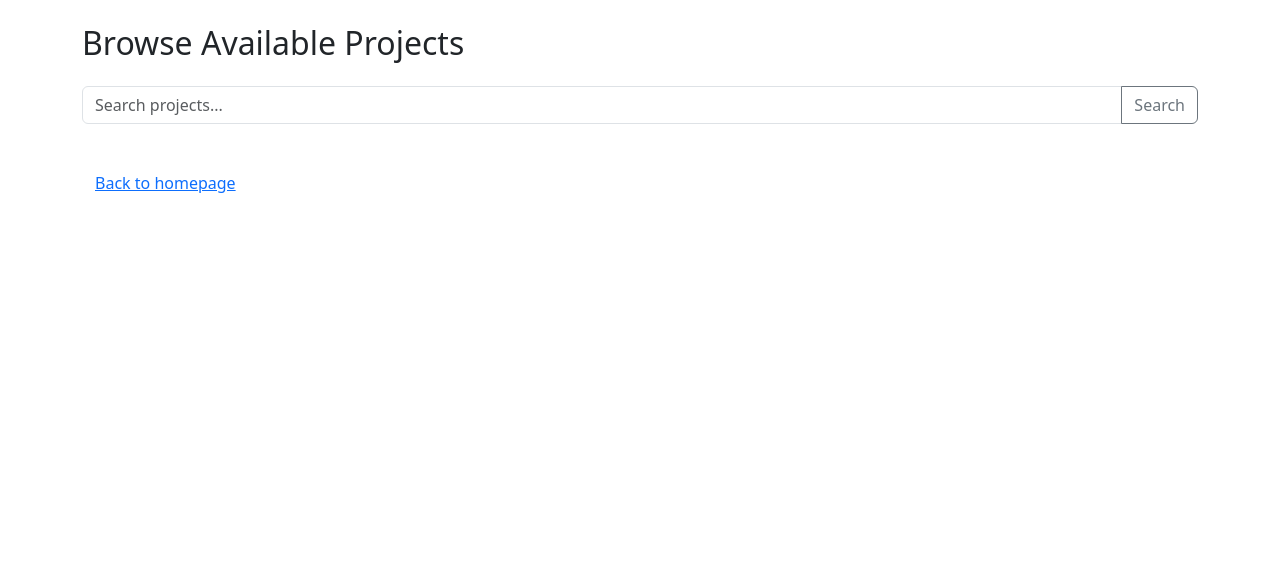
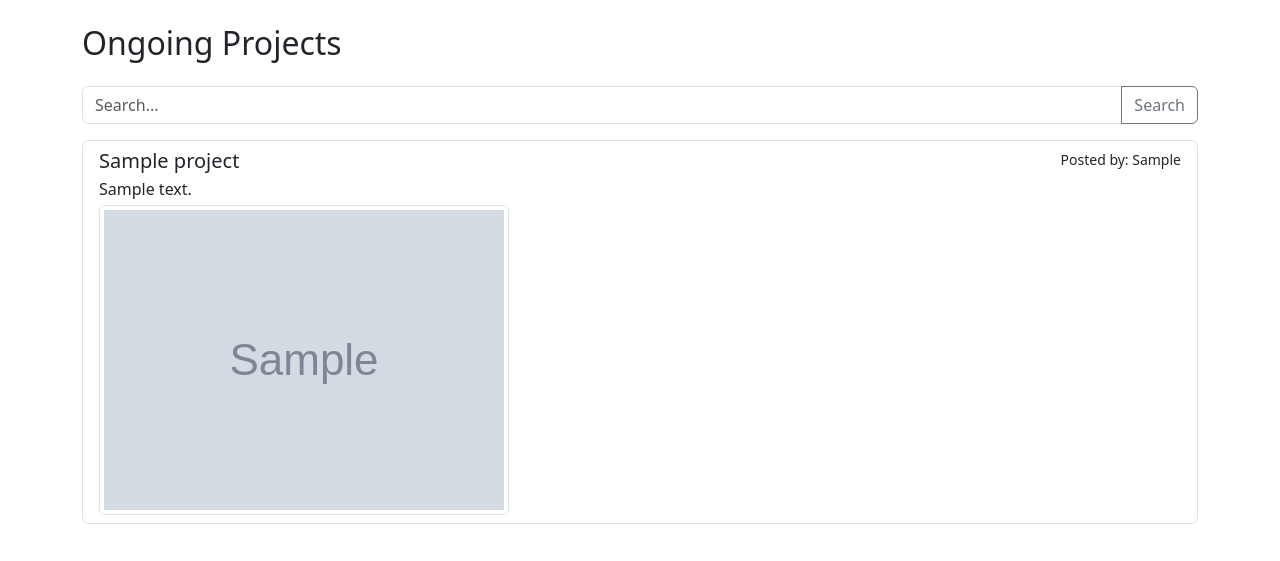
Before and after one commit to waltz47/Flask-Collab-Site, a Flask app: page /browse-projects in a window 1280 px wide. Shown: the top 561 px of the page. Run offline with Flask 3, Linux system fonts and the light colour scheme; tables that the repository leaves empty hold one stand-in row (values such as "Sample post"); grey boxes marked "Sample" are stand-in pictures; data that the repository does not hold is empty.

Commit message:
Added project table

```diff
--- a/app.py
+++ b/app.py
@@ -4,6 +4,7 @@
 from flask_sqlalchemy import SQLAlchemy
 from werkzeug.security import check_password_hash, generate_password_hash
 import os
+from datetime import datetime
 
 app = Flask(__name__, static_folder='static')
 app.secret_key = 'your_secret_key'
@@ -15,55 +16,10 @@
 with app.app_context():
     db.create_all()
 
-# Files for user and project data
-USER_FILE = 'login.txt'
-PROJECT_FILE = 'projects.txt'
-
 ALLOWED_IMAGE_EXTENSIONS = {'png', 'jpg', 'jpeg', 'gif'}
 
 def allowed_file(filename):
     return '.' in filename and filename.rsplit('.', 1)[1].lower() in ALLOWED_IMAGE_EXTENSIONS
-
-# Function to save user to the text file
-def save_user(form):
-    username = form['username']
-    password = form['password']
-    full_name = form['full name']
-    user_location = form['location']
-
-    with open(USER_FILE, 'a') as f:
-        f.write(f"{username},{password},{full_name},{user_location}\n")
-
-# Function to save a project to the text file
-def save_project(p):
-    with open(PROJECT_FILE, 'a') as f:
-        f.write(str(p))
-
-# Function to read all projects
-def get_all_projects():
-    projects = []
-    try:
-        with open(PROJECT_FILE, 'r') as f:
-            for line in f:
-                p = Project()
-                p.read_from_string(line)
-                if p.id:  # Ensure project has an ID
-                    projects.append(p)
-    except FileNotFoundError:
-        pass
-    return projects
-
-def get_search_results(q):
-    if len(q) == 0:
-        return []
-    projects = get_all_projects()
-    matching = []
-    for p in projects:
-        if q in p.title.lower() or q in p.description.lower():
-            matching.append(p.serialize())
-
-    return matching
-
 
 # Root route: homepage with two options
 @app.route('/')
@@ -96,7 +52,6 @@
         password = request.form['password']
         user = User.query.filter_by(username=username).first()
         if user and user.check_password(password):
-            # Here you might want to start a session for the user
             flash('Logged in successfully.', 'success')
             session['username'] = username
             return redirect(url_for('homepage'))
@@ -114,18 +69,19 @@
         title = request.form['title']
         description = request.form['description']
         owner = session['username']
-        p = Project(title=title, description=description, owner=owner)
+        category = request.form.get('category')
+        deadline = request.form.get('deadline')
+        deadline = datetime.strptime(deadline, '%Y-%m-%d') if deadline else None
+        p = Project(title=title, description=description, owner=owner, category=category, deadline=deadline)
         if 'images' in request.files:
             for image in request.files.getlist('images'):
-                if image and allowed_file(image.filename):  # Ensure you have an allowed_file function
+                if image and allowed_file(image.filename):
                     filename = secure_filename(image.filename)
                     image_path = os.path.join(app.config['UPLOAD_DIR'], filename)
                     image.save(image_path)
-                    p.add_image(filename)  # Save only the filename
-        else:
-            print("No images attached")
-
-        save_project(p)
+                    p.add_image(filename)
+        db.session.add(p)
+        db.session.commit()
         return redirect(url_for('browse_projects'))
 
     return render_template('post_project.html')
@@ -139,27 +95,13 @@
 def load_more_projects():
     page = request.args.get('page', 1, type=int)
     initial_load = request.args.get('initialLoad', 'false').lower() == 'true'
-    items_per_page = 10 if initial_load else 5  # Load more items initially
-    all_projects = get_all_projects()
-
-    # Sort projects by title or another attribute to ensure consistent ordering
-    all_projects.sort(key=lambda x: x.title)
-
-    # Calculate indices
-    start_idx = (page - 1) * items_per_page
-    end_idx = min(start_idx + items_per_page, len(all_projects))  # Prevent going beyond list bounds
-
-    # Return empty list if start_idx is beyond available projects
-    if start_idx >= len(all_projects):
-        return jsonify([])
-    print(f"loading more project: {start_idx}:{end_idx}")
-    projects = all_projects[start_idx:end_idx]
+    items_per_page = 10 if initial_load else 5
+    projects = Project.query.order_by(Project.title).paginate(page=page, per_page=items_per_page, error_out=False).items
     return jsonify([p.serialize() for p in projects])
 
 @app.route('/view-project/<project_id>')
 def view_project(project_id):
-    all_projects = get_all_projects()
-    project = next((p for p in all_projects if p.id == project_id), None)
+    project = Project.query.get(project_id)
     if project:
         return render_template('view_project.html', project=project)
     else:
@@ -174,9 +116,11 @@
 @app.route('/search')
 def search():
     query = request.args.get('q', '').lower()
-    results = get_search_results(query)
-    # print(results)
-    return jsonify(results)
+    projects = Project.query.filter(
+        (Project.title.ilike(f'%{query}%')) |
+        (Project.description.ilike(f'%{query}%'))
+    ).all()
+    return jsonify([p.serialize() for p in projects])
 
 if __name__ == '__main__':
     app.run(host='0.0.0.0', debug=True)
--- a/classes.py
+++ b/classes.py
@@ -2,6 +2,7 @@
 import hashlib
 from flask_sqlalchemy import SQLAlchemy
 from werkzeug.security import check_password_hash, generate_password_hash
+from datetime import datetime
 
 db = SQLAlchemy()
 
@@ -17,15 +18,26 @@
     def check_password(self, password):
         return check_password_hash(self.password_hash, password)
 
+class Project(db.Model):
+    __tablename__ = 'projects'
+    id = db.Column(db.String(64), primary_key=True)
+    title = db.Column(db.String(150), nullable=False)
+    description = db.Column(db.Text, nullable=False)
+    owner = db.Column(db.String(80), nullable=False)
+    project_images = db.Column(db.Text, nullable=True)
+    date_created = db.Column(db.DateTime, default=datetime.utcnow)
+    category = db.Column(db.String(50), nullable=True)
+    deadline = db.Column(db.DateTime, nullable=True)
 
-class Project:
-    def __init__(self, title="unnamed project", description="No description", owner="none", project_images=""):
+    def __init__(self, title="unnamed project", description="No description", owner="none", project_images="", category=None, deadline=None):
         unique_string = f"{title}{owner}{description}"
         self.id = hashlib.sha256(unique_string.encode()).hexdigest()  # Consistent unique id
         self.title = title
         self.description = description
         self.owner = owner
-        self.project_images = project_images  # paths to all images attached to the project
+        self.project_images = project_images
+        self.category = category
+        self.deadline = deadline
 
     def read_from_string(self, s):
         try:
@@ -42,7 +54,6 @@
             print(f"Unable to read project from string: {s}, Error: {e}")
 
     def __str__(self):
-        # Include id in storage
         return f"{self.id},{self.title},{self.description},{self.owner},{self.project_images}\n"
 
     def serialize(self):
@@ -51,7 +62,10 @@
             "title": self.title,
             "description": self.description,
             "owner": self.owner,
-            "images": self.project_images
+            "images": self.project_images,
+            "date_created": self.date_created.isoformat() if self.date_created else None,
+            "category": self.category,
+            "deadline": self.deadline.isoformat() if self.deadline else None
         }
 
     def add_image(self, image_path):
@@ -61,7 +75,6 @@
             self.project_images = image_path
 
     def remove_image(self, image_path):
-        # Implement proper image removal if needed
         images = self.project_images.split(',') if self.project_images else []
         if image_path in images:
             images.remove(image_path)
@@ -69,12 +82,13 @@
 
     @classmethod
     def from_json(cls, json_str):
-        # Class method to create a Project instance from a JSON string
         data = json.loads(json_str)
         project = cls(
             data.get('title', "unnamed project"),
             data.get('description', "No description"),
             data.get('owner', "none"),
-            data.get('images', "")
+            data.get('images', ""),
+            data.get('category', None),
+            data.get('deadline', None)
         )
         return project
--- a/templates/browse_projects.html
+++ b/templates/browse_projects.html
@@ -8,10 +8,10 @@
 </head>
 <body>
     <div class="container mt-4">
-        <h2 class="mb-4">Browse Available Projects</h2>
+        <h2 class="mb-4">Ongoing Projects</h2>
 
         <div class="input-group mb-3">
-            <input type="text" id="search" class="form-control" placeholder="Search projects...">
+            <input type="text" id="search" class="form-control" placeholder="Search...">
             <button class="btn btn-outline-secondary" type="button" id="search-button">Search</button>
         </div>
         <div id="projects-container" class="list-group">
--- a/templates/view_project.html
+++ b/templates/view_project.html
@@ -10,6 +10,8 @@
     <div class="container mt-4">
         <h2 class="mb-4">{{ project.title }}</h2>
         <p><strong>Posted by:</strong> {{ project.owner }}</p>
+        <p><strong>Category:</strong> {{ project.category }}</p>
+        <p><strong>Deadline:</strong> {{ project.deadline }}</p>
         <p>{{ project.description }}</p>
         <div class="image-carousel">
             {% if project.project_images %}
```
Also changed, not shown: gen_traffic.py (+10 -6 lines), templates/post_project.html (+15 -0 lines), static/uploads/FcQqrGgakAE-h62.jpeg (added).
